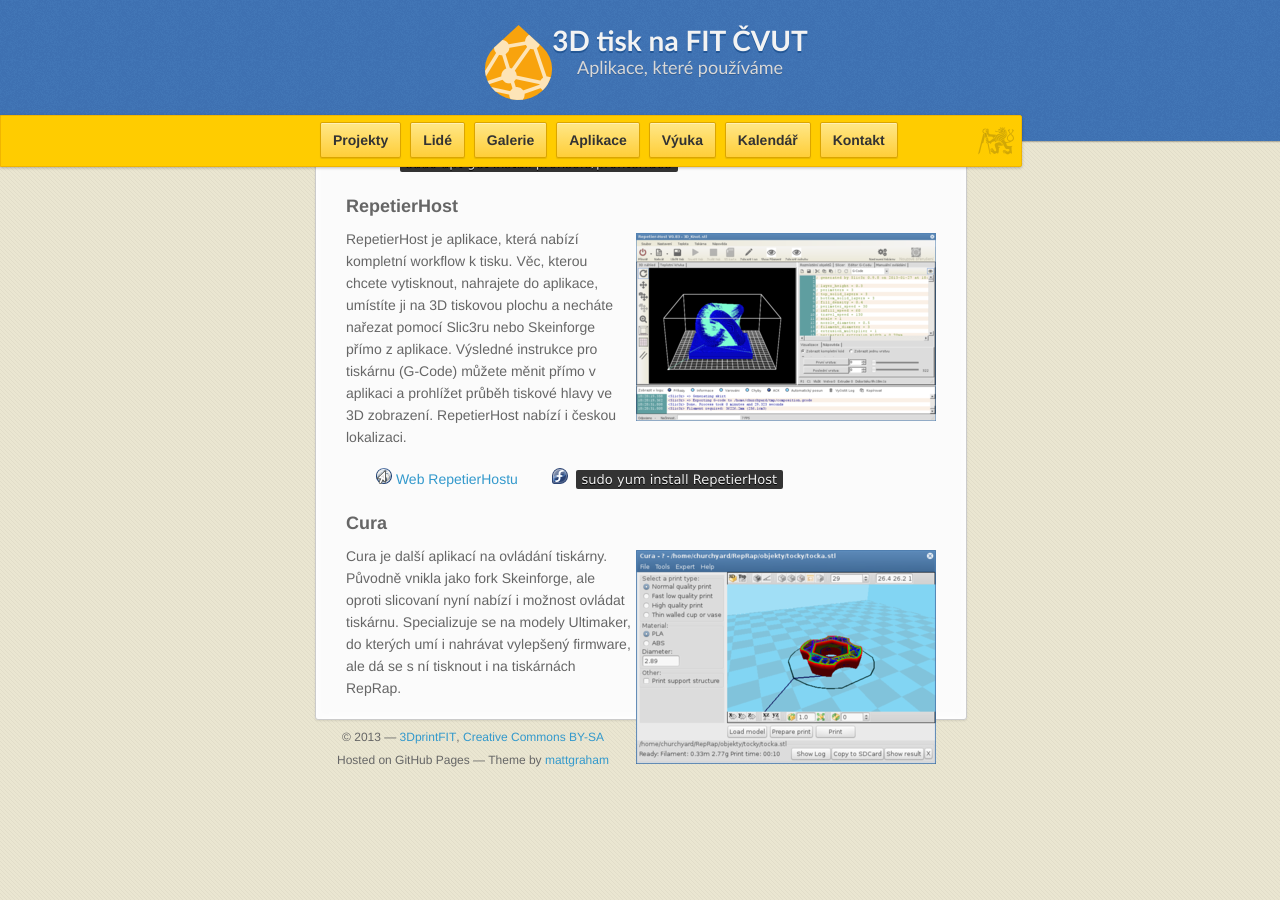
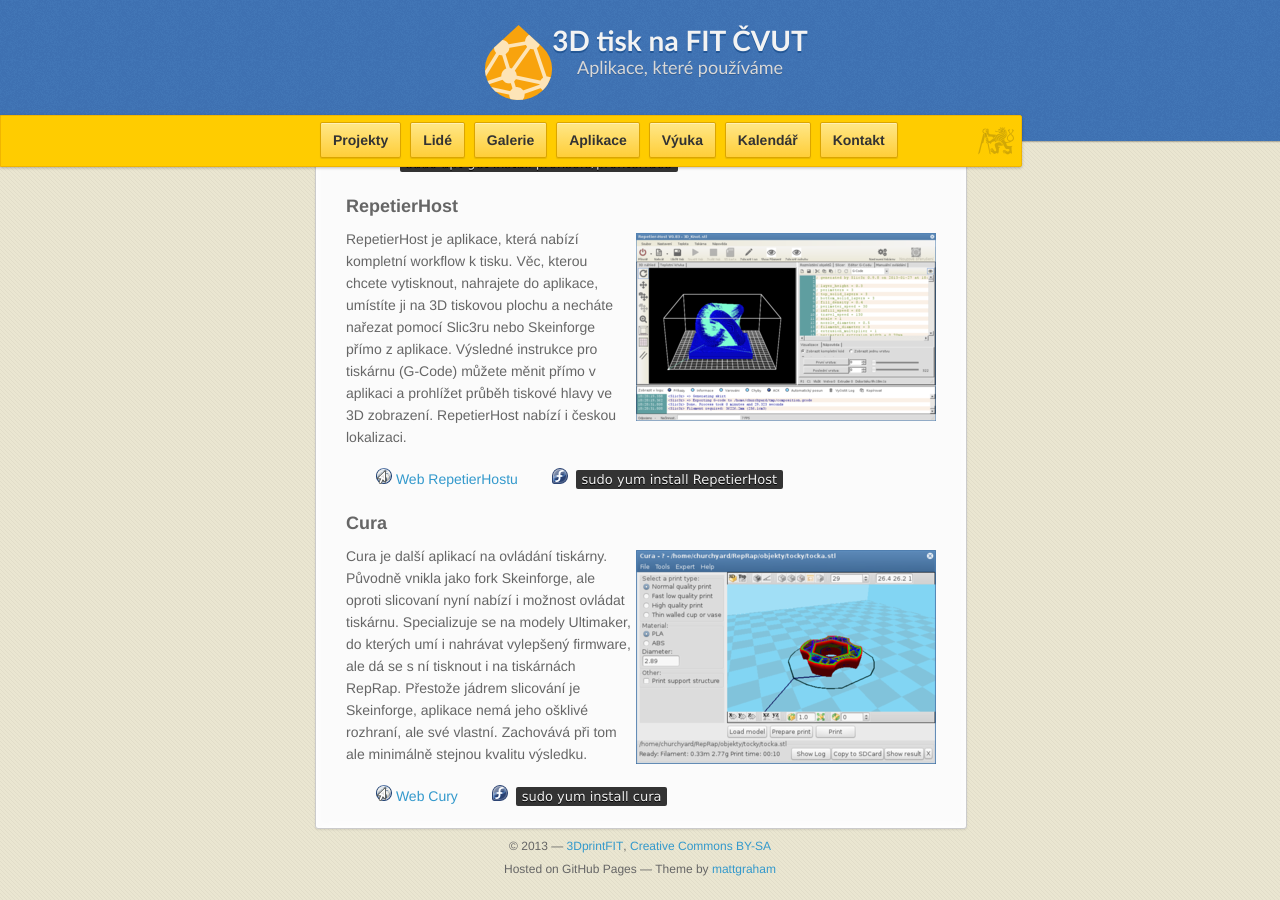
Before and after one commit to 3DprintFIT/3dprintfit.github.com, a Jekyll site: the page built from aplikace.md, in a window 1280 px wide and 900 px high, scrolled down 2161 px. Built offline with Jekyll 4.4.1, drawn with Linux system fonts in a browser that asks for light colours; nearby versions of some CDN libraries; before the commit the page ends 2952 px from its top, so only the background shows below that.

Commit message:
Added Cura

```diff
--- a/aplikace.md
+++ b/aplikace.md
@@ -72,4 +72,7 @@
 {{ site.icons.fedora }} `sudo yum install RepetierHost`
 
 ### Cura
-[![Cura](images/screens/cura_thumb.png)](images/screens/cura.png) Cura je další aplikací na ovládání tiskárny. Původně vnikla jako fork Skeinforge, ale oproti slicovaní nyní nabízí i možnost ovládat tiskárnu. Specializuje se na modely Ultimaker, do kterých umí i nahrávat vylepšený firmware, ale dá se s ní tisknout i na tiskárnách RepRap.
+[![Cura](images/screens/cura_thumb.png)](images/screens/cura.png) Cura je další aplikací na ovládání tiskárny. Původně vnikla jako fork Skeinforge, ale oproti slicovaní nyní nabízí i možnost ovládat tiskárnu. Specializuje se na modely Ultimaker, do kterých umí i nahrávat vylepšený firmware, ale dá se s ní tisknout i na tiskárnách RepRap. Přestože jádrem slicování je Skeinforge, aplikace nemá jeho ošklivé rozhraní, ale své vlastní. Zachovává při tom ale minimálně stejnou kvalitu výsledku.
+
+{{ site.icons.web }} [Web Cury](http://daid.github.com/Cura/)
+{{ site.icons.fedora }} `sudo yum install cura`
```
